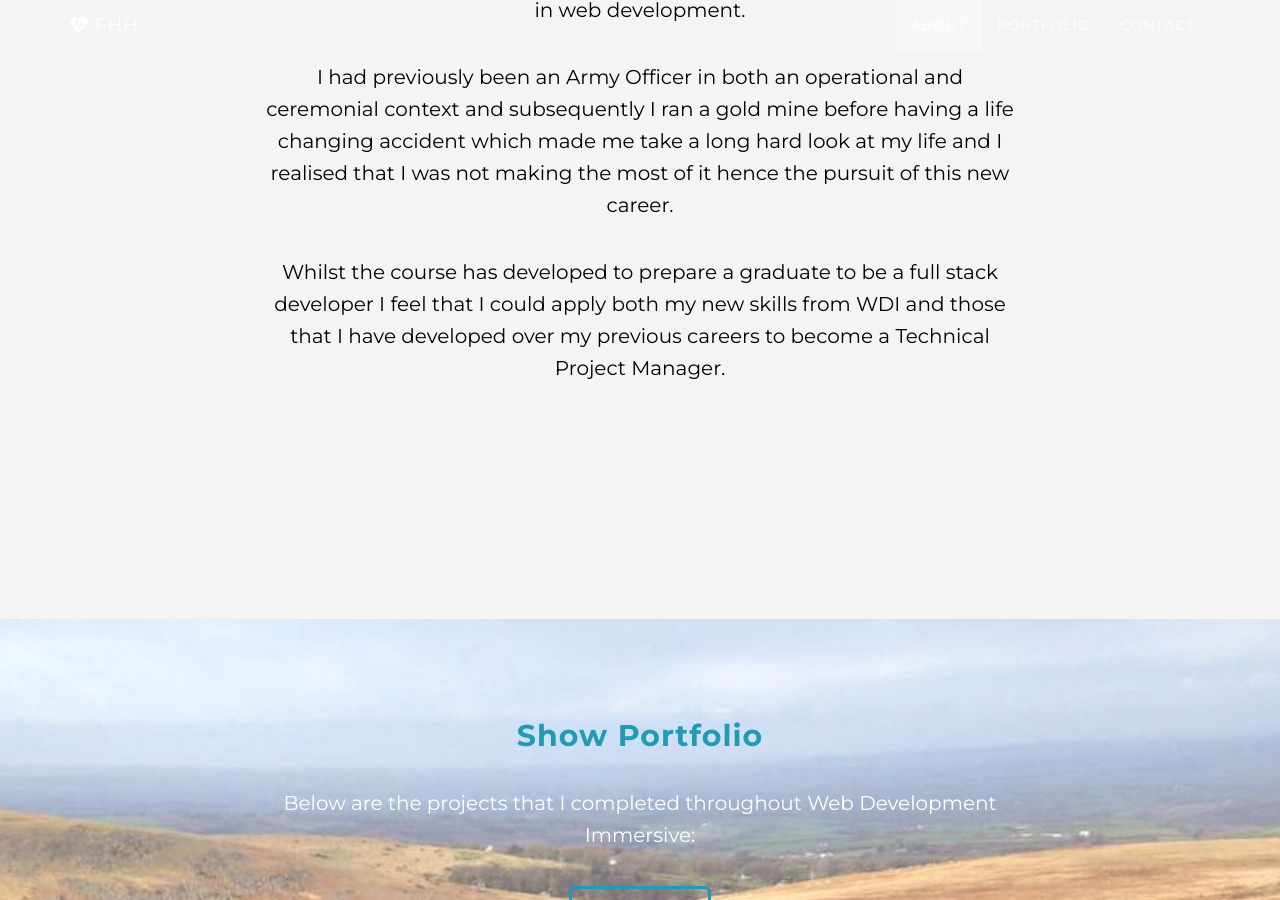
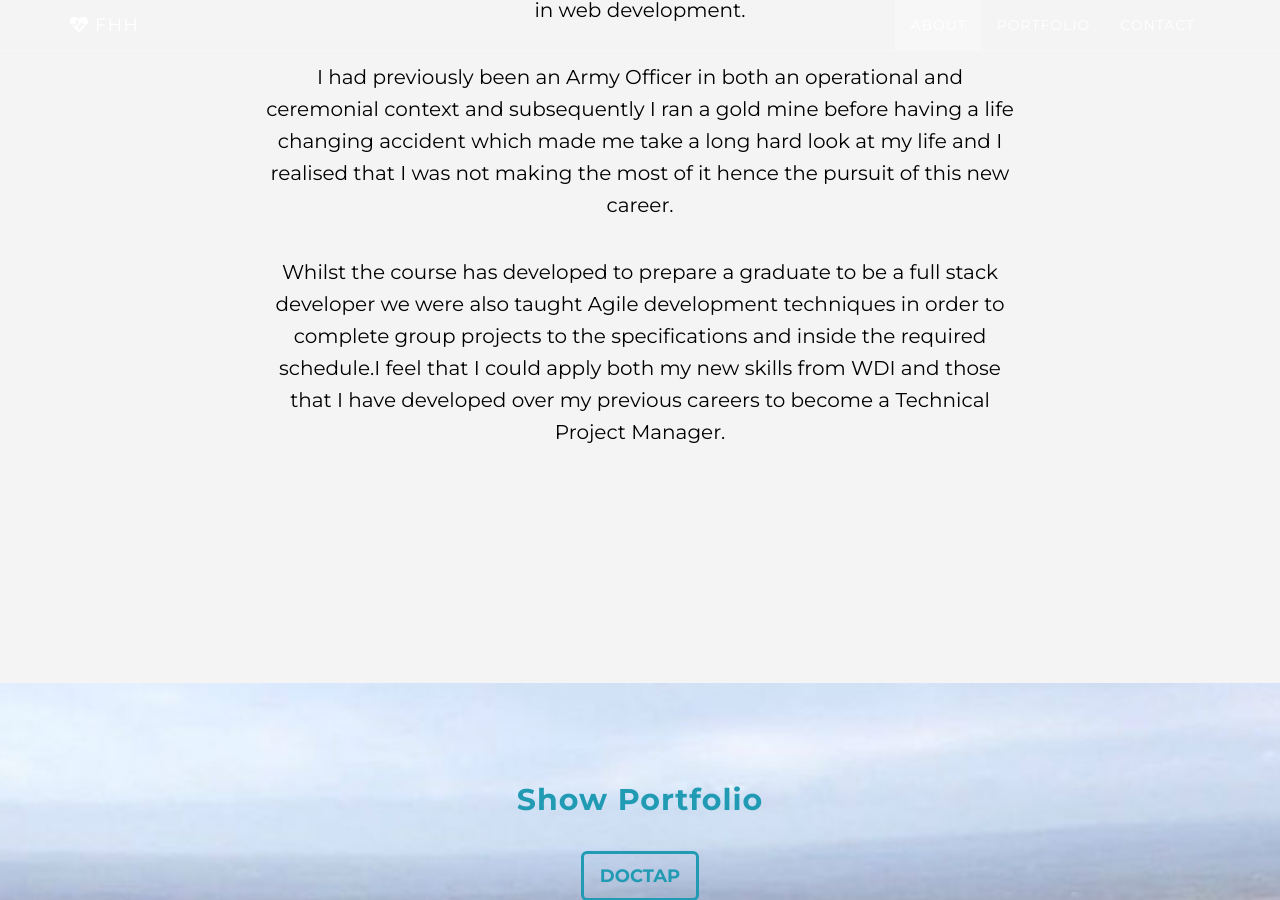
Before and after one commit to fhhopkinson/fhhopkinson.github.io, a Jekyll site: the page built from index.html, in a window 1280 px wide and 900 px high, scrolled down 1238 px. Built offline with Jekyll 4.4.1, drawn with Linux system fonts in a browser that asks for light colours; nearby versions of some CDN libraries; some of the changed text lies outside the part shown.

Commit message:
first commit for years so not sure whether anything will happen

```diff
--- a/_includes/about.html
+++ b/_includes/about.html
@@ -7,7 +7,7 @@
                 </p>
                 <p>I had previously been an Army Officer in both an operational and ceremonial context and subsequently I ran a gold mine before having a life changing accident which made me take a long hard look at my life and I realised that I was not making the most of it hence the pursuit of this new career.</p>
 
-                <p>Whilst the course has developed to prepare a graduate to be a full stack developer I feel that I could apply both my new skills from WDI and those that I have developed over my previous careers to become a Technical Project Manager.</p>
+                <p>Whilst the course has developed to prepare a graduate to be a full stack developer we were also taught Agile development techniques in order to complete group projects to the specifications and inside the required schedule.I feel that I could apply both my new skills from WDI and those that I have developed over my previous careers to become a Technical Project Manager.</p>
             </div>
         </div>
     </section>
--- a/_includes/download.html
+++ b/_includes/download.html
@@ -4,21 +4,25 @@
             <div class="container">
                 <div class="col-lg-8 col-lg-offset-2">
                     <h2 class="portfolio">Show Portfolio</h2>
+
+                    <a href="https://doctap.co.uk/" class="btn btn-default btn-lg"><strong>DocTap</strong></a>
+                    <p>DocTap is a nascent med-tech startup whose aim is to provide affordable GP appointments to everyone rather than having to wait or pay through the nose.</p>
+
                     <p>Below are the projects that I completed throughout Web Development Immersive:</p>
 
-                    <a href="https://hangfred.herokuapp.com/" class="btn btn-default btn-lg">Hangman.</a>
+                    <a href="https://hangfred.herokuapp.com/" class="btn btn-default btn-lg"><strong>Hangman.</strong></a>
                     <p>Hangman. was my first project after three weeks of the course to consolidate what I had learnt using JavaScript, CSS and HTML.</p>
 
-                    <a href="https://undeadcanvas.herokuapp.com/" class="btn btn-default btn-lg">Canvas</a>
+                    <a href="https://undeadcanvas.herokuapp.com/" class="btn btn-default btn-lg"><strong>Canvas</strong></a>
                     <p>Canvas is a site for artists to show case their work and develop their portfolio in Ruby Sinatra and SQL.</p>
 
-                    <a href="https://greenhub.herokuapp.com/" class="btn btn-default btn-lg">GreenHub</a>
+                    <a href="https://greenhub.herokuapp.com/" class="btn btn-default btn-lg"><strong>GreenHub</strong></a>
                     <p>GreenHub is an application for green enthusiasts to suggest projects in their local area in order to improve their environment and allow volunteers to join a project in order to participate. This was a group project.</p>
 
-                    <a href="https://findish.herokuapp.com/" class="btn btn-default btn-lg">Find-ish</a>
+                    <a href="https://findish.herokuapp.com/" class="btn btn-default btn-lg"><strong>Find-ish</strong></a>
                     <p>A site to make tourism in London more fun by creating challenges and thus making the user go and see the sites.</p>
 
-                    <a href=https://faceoff-app.herokuapp.com/ class="btn btn-default btn-lg">FaceOff</a>
+                    <a href=https://faceoff-app.herokuapp.com/ class="btn btn-default btn-lg"><strong>FaceOff</strong></a>
                     <p>This resulted from the Hackathon that we did towards the end of the course using an API that my colleague had found and we built a very amusing application.</p>
                 </div>
             </div>
--- a/_includes/header.html
+++ b/_includes/header.html
@@ -5,7 +5,7 @@
                 <div class="row">
                     <div class="col-md-8 col-md-offset-2">
                         <h2 class="brand-heading">FredHopkinson</h2>
-                        <p class="intro-text">Developer</p>
+                        <p class="intro-text">Technical Project Manager</p>
                         <a href="#about" class="btn btn-circle page-scroll">
                             <i class="fa fa-angle-double-down animated"></i>
                         </a>
```
